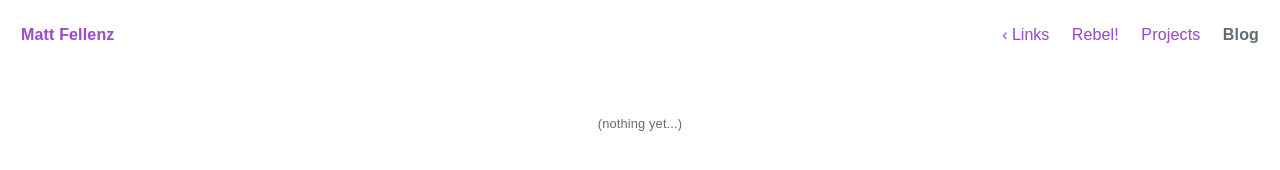
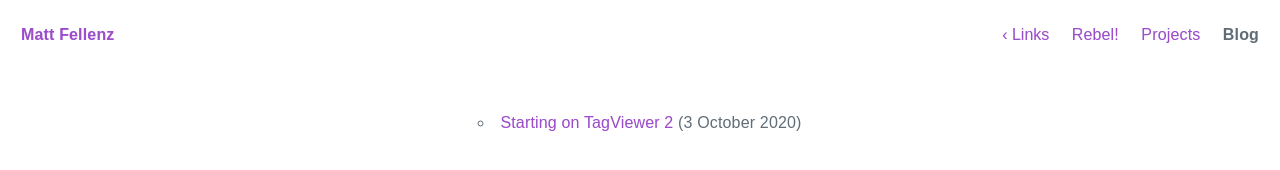
Before and after one commit to mattfbacon/mattfellenz.be, a plain HTML site: page blog/index.html in a window 1280 px wide. Drawn offline with Linux system fonts and the light colour scheme; a web font is replaced by a local one.

Commit message:
Add Starting on TagViewer 2 to main blog page

```diff
--- a/blog/index.html
+++ b/blog/index.html
@@ -26,7 +26,9 @@
     </nav>
   </header>
   <main id="content">
-    <small>(nothing yet...)</small>
+    <ul>
+      <li><a href="/blog/starting_on_tagviewer2">Starting on TagViewer 2</a> (3 October 2020)</li>
+    </ul>
   </main>
 </body>
 </html>
```
